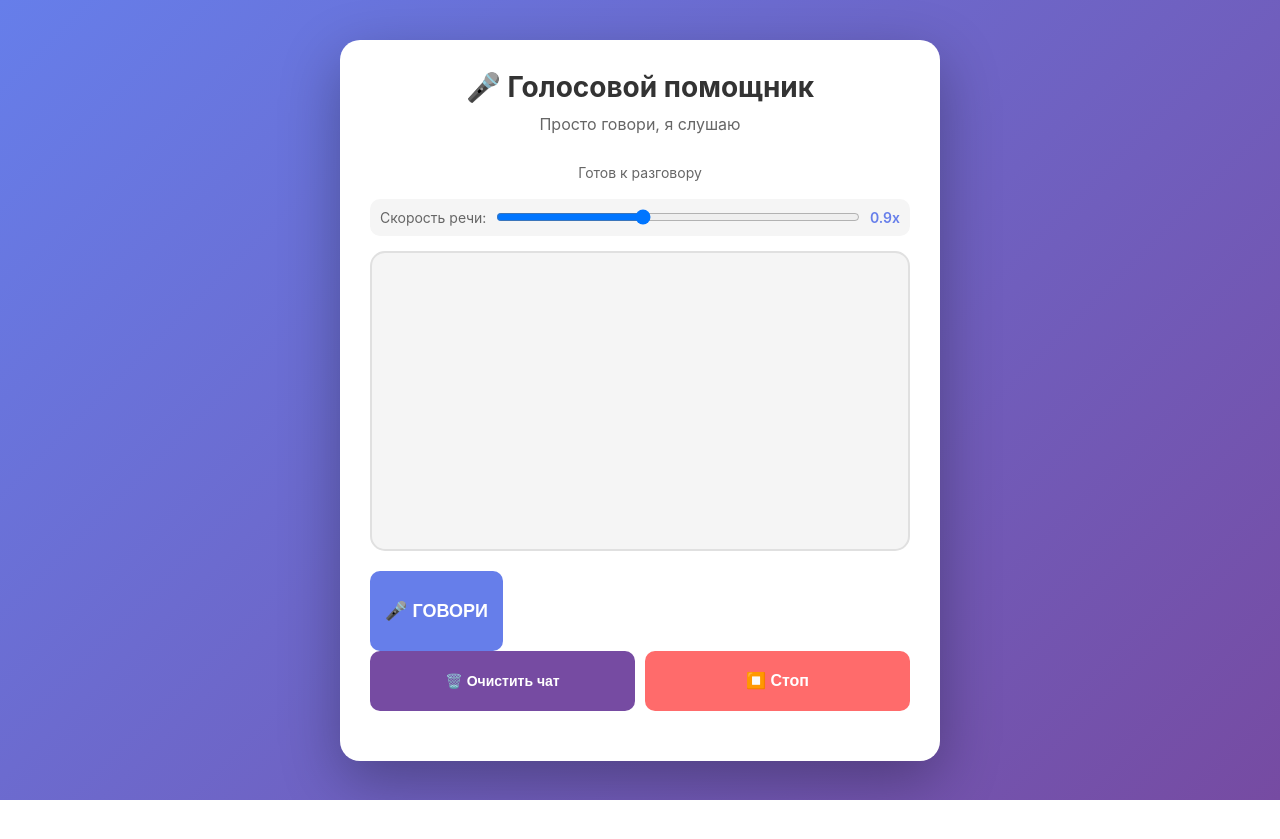
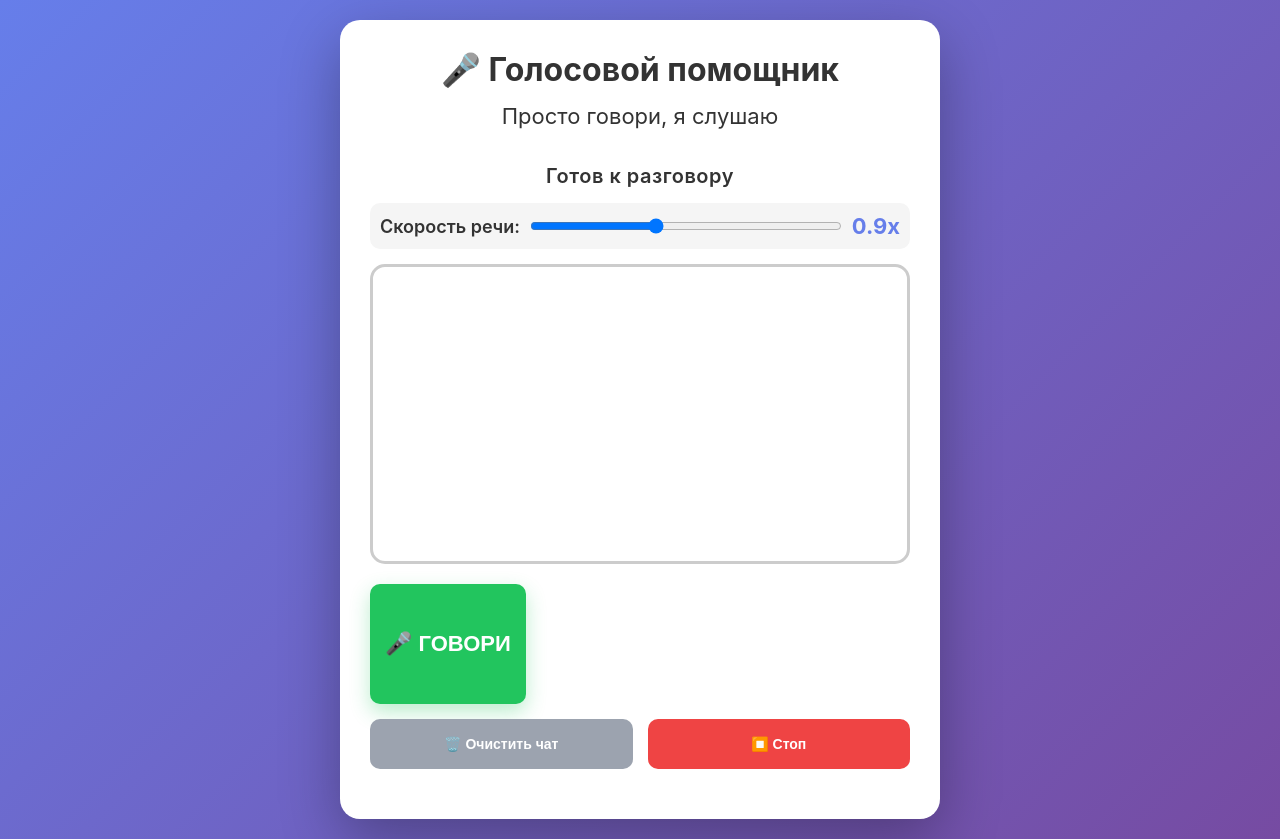
Before and after one commit to replyandsell/voicein, a website: page index.html in a window 1280 px wide. Before the commit the page ends 800 px from the top, so only its background shows below. Drawn offline with Linux system fonts and the light colour scheme.

Commit message:
Update index.html

```diff
--- a/index.html
+++ b/index.html
@@ -19,6 +19,7 @@
       align-items: center;
       justify-content: center;
       padding: 20px;
+      font-size: 20px;
     }
 
     .container {
@@ -36,24 +37,26 @@
     }
 
     .header h1 {
-      font-size: 28px;
+      font-size: 32px;
       color: #333;
       margin-bottom: 10px;
+      font-weight: 700;
     }
 
     .header p {
-      font-size: 16px;
-      color: #666;
+      font-size: 22px;
+      color: #333;
+      line-height: 1.6;
     }
 
     .chat-box {
-      background: #f5f5f5;
+      background: #ffffff;
       border-radius: 15px;
       padding: 20px;
       height: 300px;
       overflow-y: auto;
       margin-bottom: 20px;
-      border: 2px solid #e0e0e0;
+      border: 3px solid #ccc;
     }
 
     .message {
@@ -61,8 +64,8 @@
       padding: 12px;
       border-radius: 10px;
       word-wrap: break-word;
-      font-size: 16px;
-      line-height: 1.4;
+      font-size: 18px;
+      line-height: 1.8;
     }
 
     .message.user {
@@ -73,16 +76,16 @@
     }
 
     .message.assistant {
-      background: #e8e8e8;
-      color: #333;
+      background: #e8f0ff;
+      color: #1a1a1a;
       margin-right: 20px;
     }
 
     .controls {
       display: flex;
-      gap: 10px;
+      gap: 15px;
       margin-bottom: 20px;
-      flex-wrap: wrap;
+      flex-wrap: nowrap;
     }
 
     button {
@@ -98,17 +101,19 @@
     }
 
     .btn-speak {
-      background: #667eea;
+      background: #22c55e;
       color: white;
-      font-size: 18px;
-      min-height: 80px;
+      font-size: 22px;
+      min-height: 120px;
       flex: 1 1 100%;
+      margin-bottom: 15px;
+      box-shadow: 0 8px 20px rgba(34, 197, 94, 0.3);
     }
 
     .btn-speak:hover {
-      background: #5568d3;
-      transform: translateY(-2px);
-      box-shadow: 0 10px 25px rgba(102, 126, 234, 0.4);
+      background: #16a34a;
+      transform: scale(1.02);
+      box-shadow: 0 12px 30px rgba(34, 197, 94, 0.5);
     }
 
     .btn-speak.listening {
@@ -122,32 +127,38 @@
     }
 
     .btn-small {
-      background: #764ba2;
+      background: #9ca3af;
       color: white;
       font-size: 14px;
       flex: 1;
       min-height: 50px;
+      padding: 10px;
     }
 
     .btn-small:hover {
-      background: #654391;
+      background: #6b7280;
     }
 
     .btn-danger {
-      background: #ff6b6b;
+      background: #ef4444;
       color: white;
+      font-size: 14px;
+      min-height: 50px;
+      padding: 10px;
     }
 
     .btn-danger:hover {
-      background: #ff5252;
+      background: #dc2626;
     }
 
     .status {
       text-align: center;
-      font-size: 14px;
-      color: #666;
+      font-size: 20px;
+      color: #333;
       margin-bottom: 15px;
       min-height: 20px;
+      font-weight: 600;
+      letter-spacing: 0.5px;
     }
 
     .status.listening {
@@ -170,20 +181,22 @@
     }
 
     .speed-control label {
-      font-size: 14px;
-      color: #666;
+      font-size: 18px;
+      color: #333;
       white-space: nowrap;
+      font-weight: 600;
     }
 
     .speed-control input {
       flex: 1;
       cursor: pointer;
+      min-height: 12px;
     }
 
     .speed-value {
-      font-size: 14px;
+      font-size: 22px;
       color: #667eea;
-      font-weight: 600;
+      font-weight: 700;
       min-width: 30px;
     }
 
```
